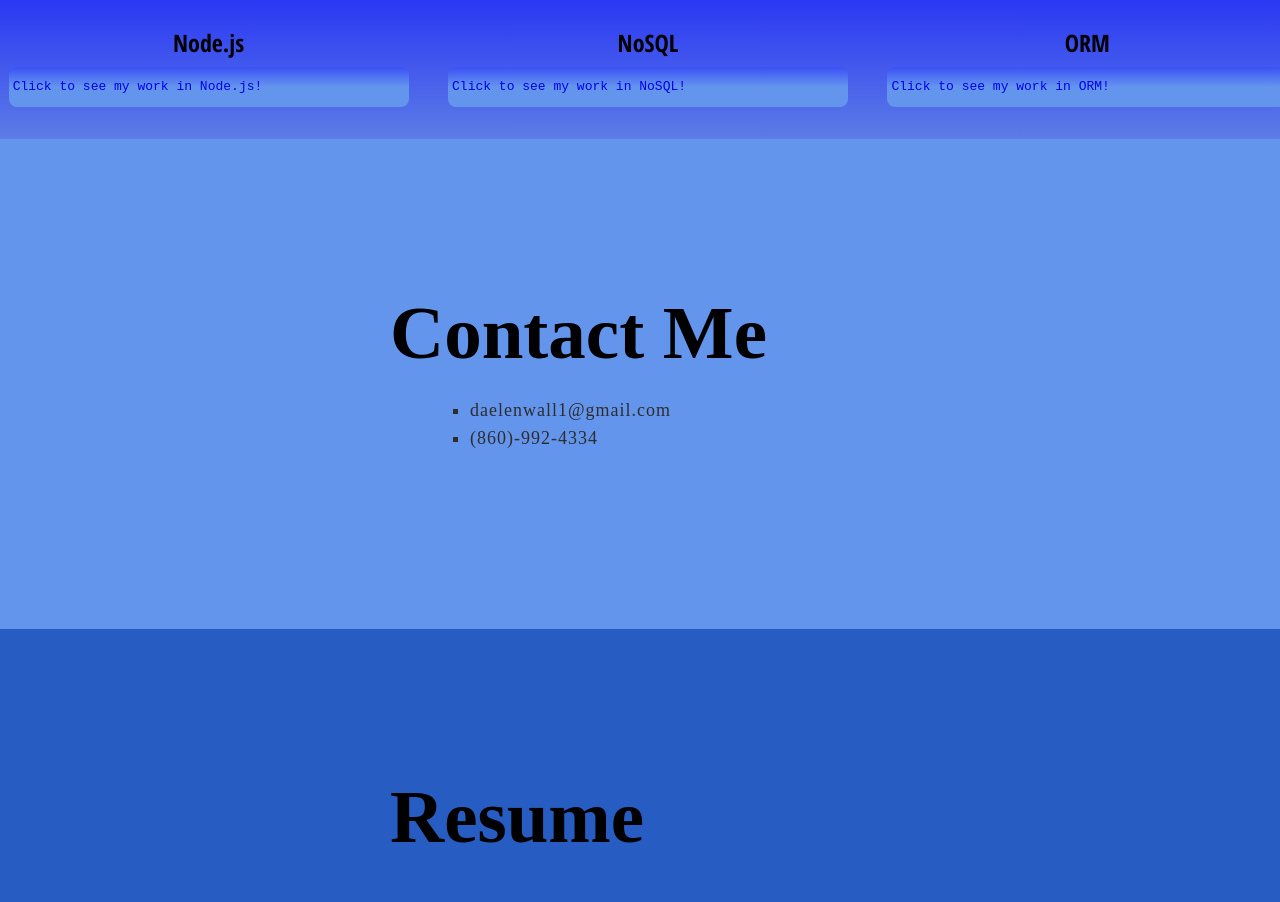
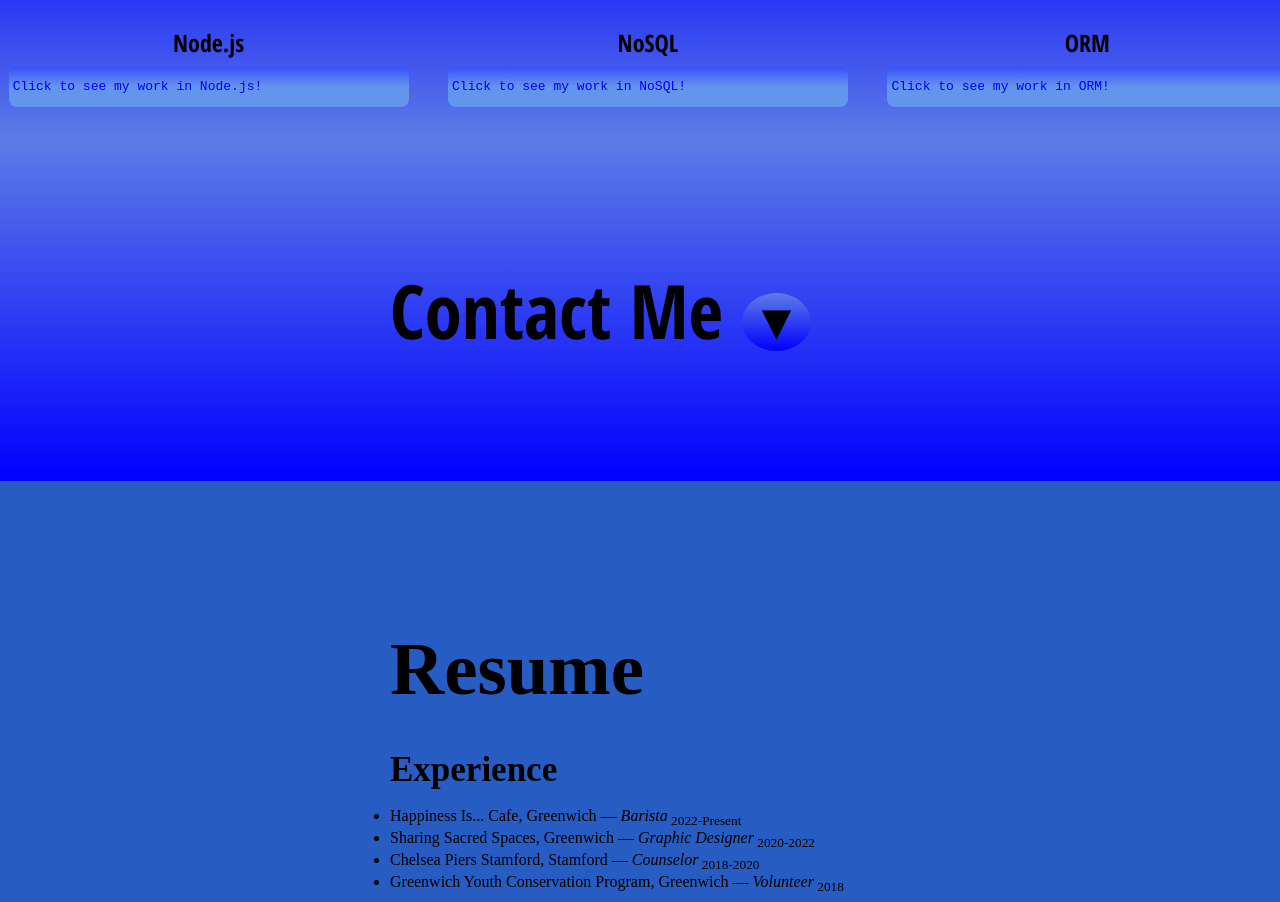
Before and after one commit to DaelenWall/React-Portfolio, a React (Create React App) app: page / in a window 1280 px wide. Shown: the part 1400-2302 px from the top of the page. Built offline with nearby package versions, Linux system fonts and the light colour scheme.

Commit message:
Contact also finished (to do: resume and hor/vert allignment

```diff
--- a/src/components/Contact.js
+++ b/src/components/Contact.js
@@ -1,16 +1,28 @@
-import React from 'react';
+import React, { useState } from 'react';
 import '../styles/Contact.css'
 
+function Contact() {
+  const [isListVisible, setIsListVisible] = useState(false);
 
-function Contact() {
+  const toggleVisibility = () => {
+    setIsListVisible(!isListVisible);
+  };
+
   return (
     <section class="contact">
       <div class="contact-text">
-        <h1 id="contact">Contact Me</h1>
-        <ul>
-          <li>daelenwall1@gmail.com</li>
-          <li>(860)-992-4334</li>
-        </ul>
+        <h1 id="contact">Contact Me {' '}
+          <button onClick={toggleVisibility}>
+            {isListVisible ? '▲' : '▼'}
+          </button>
+        </h1>
+        {isListVisible && (
+          <ul>
+            <li>Email: <em>daelenwall1@gmail.com</em></li>
+            <li>Phone #: <em>(860)-992-4334</em></li>
+            <li>GitHub: <em>DaelenWall</em></li>
+          </ul>
+        )}
       </div>
     </section>
   );
--- a/src/styles/Contact.css
+++ b/src/styles/Contact.css
@@ -1,12 +1,19 @@
+@import url('https://fonts.googleapis.com/css?family=Open+Sans+Condensed:700');
+*{
+  margin: 0;
+  padding: 0;
+}
+
 .contact {
     width: 100%;
-    height: 290px;
     padding: 100px 0px;
     background-color: cornflowerblue;
     display: flex;
     align-items: center;
     flex-direction: column;
     justify-content: center;
+    font-family: 'Open Sans Condensed', sans-serif;
+    background-image: linear-gradient(to top, blue, #5D7CE6)
 }
 
 .contact-text {
@@ -20,12 +27,42 @@
     margin-bottom: 20px;
 }
 
+.contact-text h1 button {
+    color: #000000;
+    font-size: 50px;
+    background-image: linear-gradient(to top, blue, #5D7CE6);
+    border-radius: 50%;
+    border: none;
+    padding: 0px 10px;
+    transition: background-color 0.3s ease;
+}
+
+.contact-text h1 button:hover {
+    background-color: #000000;
+    color: #fff;
+    cursor: pointer
+}
+
 .contact ul {
-     color: rgb(45, 45, 45);
+    color: rgb(0, 0, 0);
     letter-spacing: 1px;
     line-height: 28px;
     font-size: 18px;
     margin-bottom: 45px;
+    overflow: hidden;
+    white-space: pre-wrap;
+    animation: typing 2.5s linear;
+    max-height: 50%;
     list-style-type: square;
     margin-left: 80px;
 }
+
+@keyframes typing {
+    from {
+        width: 0;
+    }
+
+    to {
+        width: 100%;
+    }
+}
```
Lines whose indentation alone changed are shown as unchanged.
